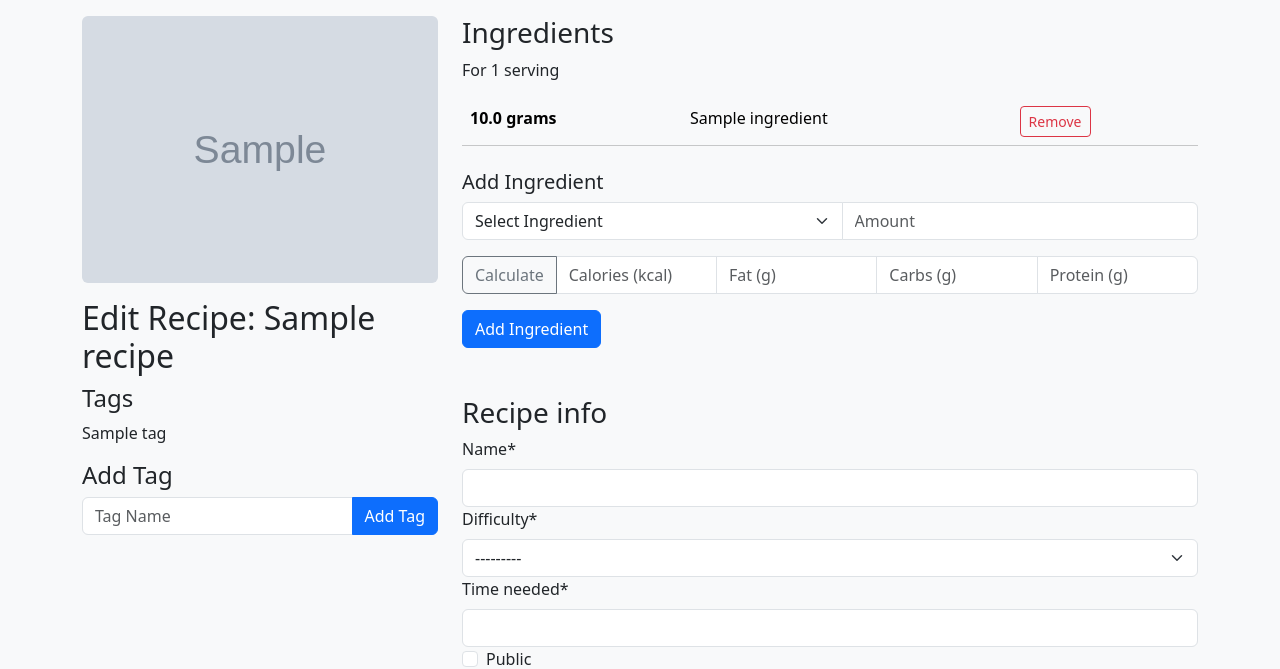
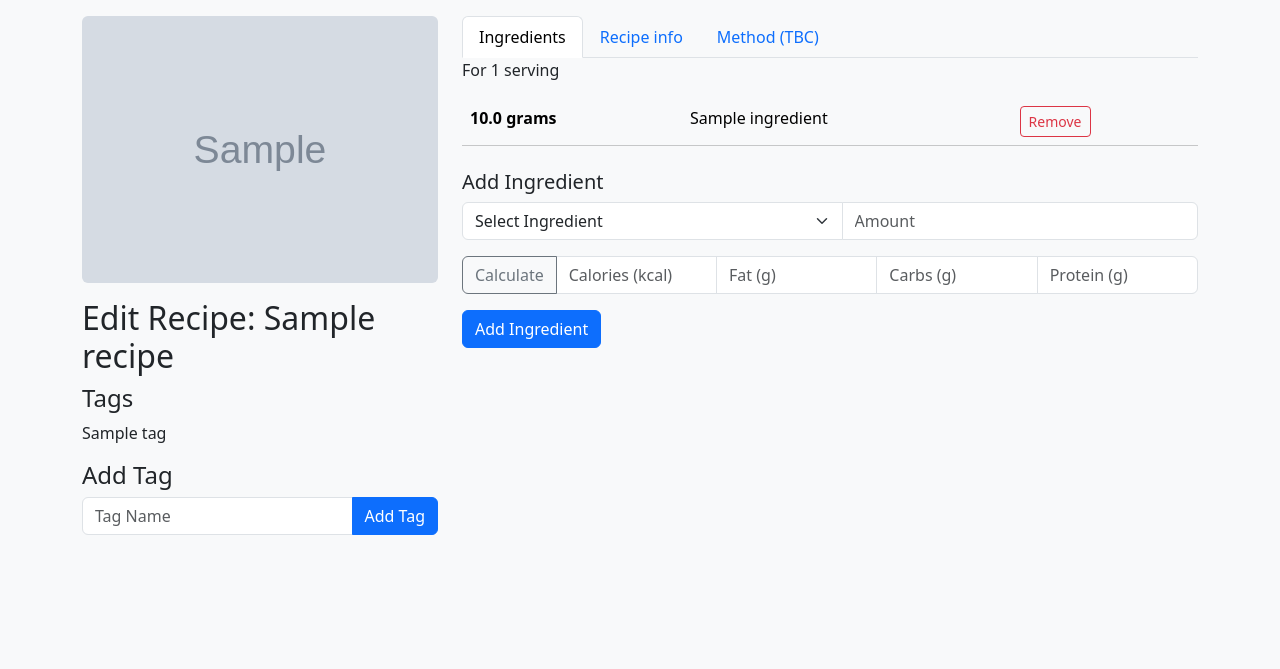
Before and after one commit to ben-oldham1/Meal-planner-software-project, a Django app: template mealplanner/templates/mealplanner/edit_recipe.html in a window 1280 px wide. Shown: the part 56-725 px from the top of the page. After the commit the page ends 591 px from the top, so only its background shows below. Run offline with Django 5.2, Linux system fonts and the light colour scheme; the template is opened without the code that fills it: values that come from a table or form of the project are taken from there, others are empty; tables that the repository leaves empty hold one stand-in row (values such as "Sample post"); grey boxes marked "Sample" are stand-in pictures; some libraries are stand-ins or nearby versions.

Commit message:
Add tabs to seperate forms

```diff
--- a/mealplanner/templates/mealplanner/edit_recipe.html
+++ b/mealplanner/templates/mealplanner/edit_recipe.html
@@ -35,20 +35,40 @@ Create recipe
     </div>
     <div class="col-md-8">
 
+        <ul class="nav nav-tabs" id="myTab" role="tablist">
+            <li class="nav-item" role="presentation">
+                <button class="nav-link active" id="home-tab" data-bs-toggle="tab" data-bs-target="#home-tab-pane"
+                    type="button" role="tab" aria-controls="home-tab-pane" aria-selected="true">Ingredients</button>
+            </li>
+            <li class="nav-item" role="presentation">
+                <button class="nav-link" id="profile-tab" data-bs-toggle="tab" data-bs-target="#profile-tab-pane"
+                    type="button" role="tab" aria-controls="profile-tab-pane" aria-selected="false">Recipe info</button>
+            </li>
+            <li class="nav-item" role="presentation">
+                <button class="nav-link" id="contact-tab" data-bs-toggle="tab" data-bs-target="#contact-tab-pane"
+                    type="button" role="tab" aria-controls="contact-tab-pane" aria-selected="false">Method
+                    (TBC)</button>
+            </li>
+        </ul>
+        <div class="tab-content" id="myTabContent">
+            <div class="tab-pane fade show active" id="home-tab-pane" role="tabpanel" aria-labelledby="home-tab"
+                tabindex="0">
+
                 <div class="mb-4">
-            <h2 class="h3">Ingredients</h2>
                     <p>For 1 serving</p>
                     <table class="table table-light">
                         <tbody id="ingredient-list">
                             {% for ingredient in recipe.recipe_ingredients.all %}
                             <tr id="ingredient-{{ ingredient.id }}">
-                        <th>{{ ingredient.measurement_amount }} {{ ingredient.ingredient.get_measurement_unit_display }}
+                                <th>{{ingredient.measurement_amount}}
+                                    {{ingredient.ingredient.get_measurement_unit_display}}
                                 </th>
-                        <td>{{ ingredient.ingredient.name }}</td>
+                                <td>{{ingredient.ingredient.name}}</td>
                                 <td>
                                     <button hx-delete="{% url 'delete_ingredient' ingredient.id %}"
                                         hx-target="#ingredient-{{ ingredient.id }}" hx-swap="outerHTML"
-                                hx-headers='{"X-CSRFToken": "{{ csrf_token }}"}' class="btn btn-outline-danger btn-sm">
+                                        hx-headers='{"X-CSRFToken": "{{ csrf_token }}"}'
+                                        class="btn btn-outline-danger btn-sm">
                                         Remove
                                     </button>
                                 </td>
@@ -76,13 +96,15 @@ Create recipe
                                     ({{ingredient.get_measurement_unit_display}})</option>
                                 {% endfor %}
                             </select>
-                    <input type="number" name="measurement_amount" class="form-control" placeholder="Amount" required>
+                            <input type="number" name="measurement_amount" class="form-control" placeholder="Amount"
+                                required>
                         </div>
 
                         <div class="input-group mb-3">
                             <button type="submit" class="btn btn-outline-secondary">Calculate</button>
 
-                    <input type="number" name="calories" class="form-control" placeholder="Calories (kcal)" required>
+                            <input type="number" name="calories" class="form-control" placeholder="Calories (kcal)"
+                                required>
                             <input type="number" name="fat" class="form-control" placeholder="Fat (g)" required>
                             <input type="number" name="carbs" class="form-control" placeholder="Carbs (g)" required>
                             <input type="number" name="protein" class="form-control" placeholder="Protein (g)" required>
@@ -91,6 +113,8 @@ Create recipe
                     </form>
                 </div>
 
+            </div>
+            <div class="tab-pane fade" id="profile-tab-pane" role="tabpanel" aria-labelledby="profile-tab" tabindex="0">
                 <div class="mb-5">
                     <h2 class="h3">Recipe info</h2>
                     <form method="POST" class="form">
@@ -101,6 +125,11 @@ Create recipe
                     </form>
                 </div>
             </div>
+            <div class="tab-pane fade" id="contact-tab-pane" role="tabpanel" aria-labelledby="contact-tab" tabindex="0">
+                ...
+            </div>
+        </div>
+    </div>
 </div>
 
 {% endblock %}
```
Lines whose indentation alone changed are shown as unchanged.
